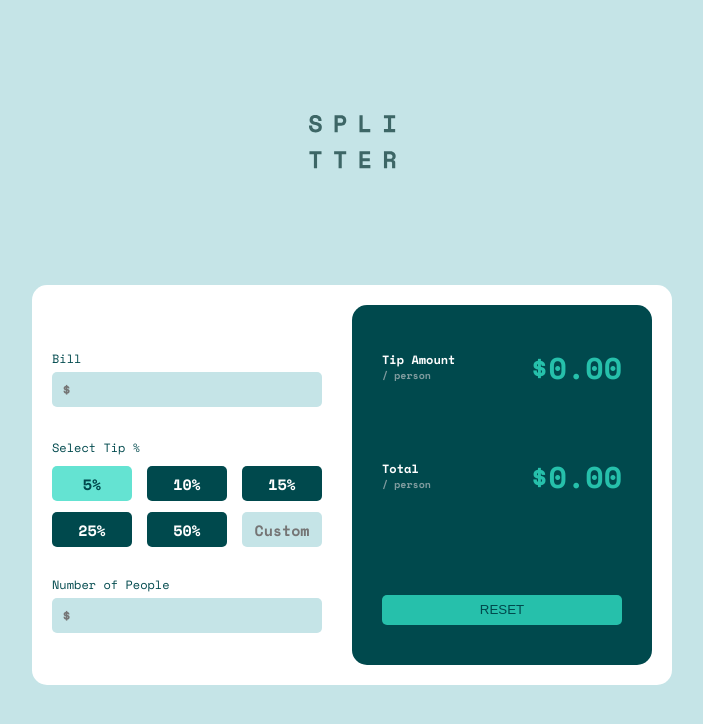
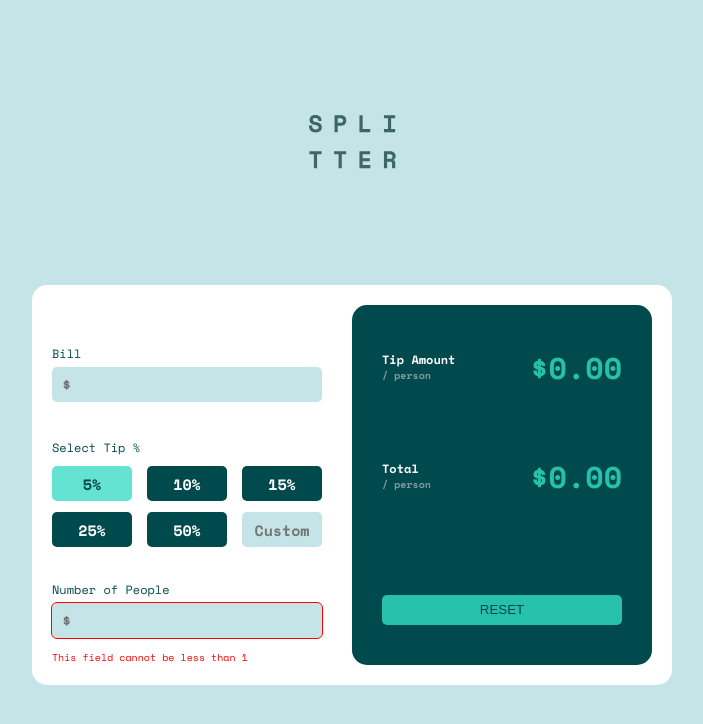
Before and after one commit to akindoju/tip-calculator, a React (Create React App) app: page / in a window 1280 px wide. Both pictures are taken after a click on the button "5%". Shown: the top 724 px of the page, without its empty margins (288-991 px from the left). Built offline with nearby package versions, Linux system fonts and the light colour scheme.

Commit message:
Added error message

```diff
--- a/src/App.jsx
+++ b/src/App.jsx
@@ -21,11 +21,23 @@ function App() {
     setIsInputEmpty(false);
   };
 
+  const checkingNoOfPeople = () => {
+    if (
+      billValue.length !== "" &&
+      (tipValue !== "" || customTip !== "") &&
+      noOfPeople < 1
+    ) {
+      setIsInputEmpty(true);
+    } else {
+      setIsInputEmpty(false);
+    }
+  };
+
   useEffect(() => {
     const finalTipAmount = (billValue * tipValue) / 100;
     setTipAmount(finalTipAmount);
     const finalTotalAmount = billValue / noOfPeople + tipAmount;
-    console.log(tipAmount, "tipAmount");
+    // console.log(tipAmount, "tipAmount");
     // setTotal(finalTotalAmount);
   }, [tipAmount, tipValue, billValue, noOfPeople]);
 
@@ -45,7 +57,6 @@ function App() {
           <div className="splitter__left--bill">
             <label htmlFor="bill">Bill</label>
             <input
-              className={isInputEmpty && "emptyInputTag"}
               autoComplete="off"
               type="text"
               name="bill"
@@ -58,6 +69,7 @@ function App() {
                 if (isNaN(target.value)) {
                   setBillValue("");
                 }
+
                 // setIsInputEmpty(true);
               }}
             />
@@ -70,6 +82,7 @@ function App() {
                 <button
                   onClick={() => {
                     setTipValue(5);
+                    checkingNoOfPeople();
                   }}
                 >
                   5%
@@ -77,6 +90,7 @@ function App() {
                 <button
                   onClick={() => {
                     setTipValue(10);
+                    checkingNoOfPeople();
                   }}
                 >
                   10%
@@ -84,6 +98,7 @@ function App() {
                 <button
                   onClick={() => {
                     setTipValue(15);
+                    checkingNoOfPeople();
                   }}
                 >
                   15%
@@ -94,6 +109,7 @@ function App() {
                 <button
                   onClick={() => {
                     setTipValue(25);
+                    checkingNoOfPeople();
                   }}
                 >
                   25%
@@ -101,6 +117,7 @@ function App() {
                 <button
                   onClick={() => {
                     setTipValue(50);
+                    checkingNoOfPeople();
                   }}
                 >
                   50%
@@ -124,7 +141,7 @@ function App() {
           <div className="splitter__left--people">
             <label htmlFor="bill">Number of People</label>
             <input
-              // className={isInputEmpty && "emptyInputTag"}
+              className={isInputEmpty ? "emptyInputTag" : null}
               autoComplete="off"
               type="text"
               name="noOfPeople"
@@ -138,6 +155,9 @@ function App() {
               }}
             />
           </div>
+          {isInputEmpty ? (
+            <p className="errMsg">This field cannot be less than 1</p>
+          ) : null}
         </div>
 
         <div className="splitter__right">
--- a/src/App.scss
+++ b/src/App.scss
@@ -23,19 +23,18 @@ html {
 
 .splitter {
   background-color: white;
-  padding: 2rem;
   display: flex;
   align-items: center;
   justify-content: space-between;
   height: 50%;
   width: 50%;
   border-radius: 1.5rem;
+  padding: 2rem;
+  position: relative;
 
   &__left {
-    // background-color: rgb(146, 190, 187);
     display: flex;
     flex-direction: column;
-    // align-items: center;
     justify-content: space-evenly;
     height: 100%;
     width: 50%;
@@ -72,6 +71,10 @@ html {
           outline: 1.5px solid hsl(172, 67%, 45%);
         }
       }
+    }
+
+    &--bill {
+      margin-bottom: 1rem;
     }
 
     &--selectTip {
@@ -135,6 +138,10 @@ html {
               text-align: center;
             }
           }
+        }
+
+        &-grid2 {
+          margin-bottom: 1rem;
         }
       }
     }
@@ -207,3 +214,12 @@ html {
 .emptyInputTag {
   outline: 1.5px solid red;
 }
+
+.errMsg {
+  position: absolute;
+  left: 20px;
+  bottom: 20px;
+  color: red;
+  font-family: "Space Mono", monospace;
+  font-size: 1rem;
+}
```
